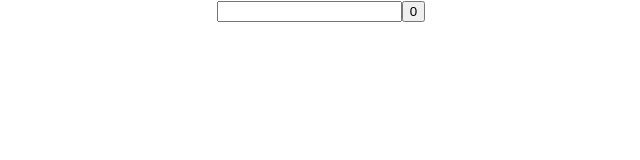
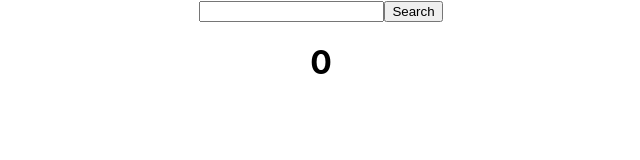
Before and after one commit to Roberterpi/recipe-app, a React (Create React App) app: page / in a window 1280 px wide. Shown: the top 160 px of the page, without its empty margins (319-959 px from the left). Built offline with nearby package versions, Linux system fonts and the light colour scheme.

Commit message:
h1 added, button name added

```diff
--- a/src/App.js
+++ b/src/App.js
@@ -1,4 +1,4 @@
-import React,{useEffect, useState} from "react";
+import React, { useEffect, useState } from "react";
 import './App.css';
 
 const App = () => {
@@ -10,7 +10,7 @@ const App = () => {
 
   const [counter, setCounter] = useState(0);
 
-  useEffect(() =>{
+  useEffect(() => {
     console.log("Effect has been run");
   });
 
@@ -18,8 +18,9 @@ const App = () => {
     <div className="App">
       <form className="search-form">
         <input className="search-form" type="text"/>
-        <button  onClick={() => setCounter(counter + 1)} className="search-button" type="submit">{counter}</button>
+        <button className="search-button" type="submit">Search</button>
       </form>
+      <h1 onClick={() => setCounter(counter + 1)} >{counter}</h1>
     </div>
   );
 };
```
